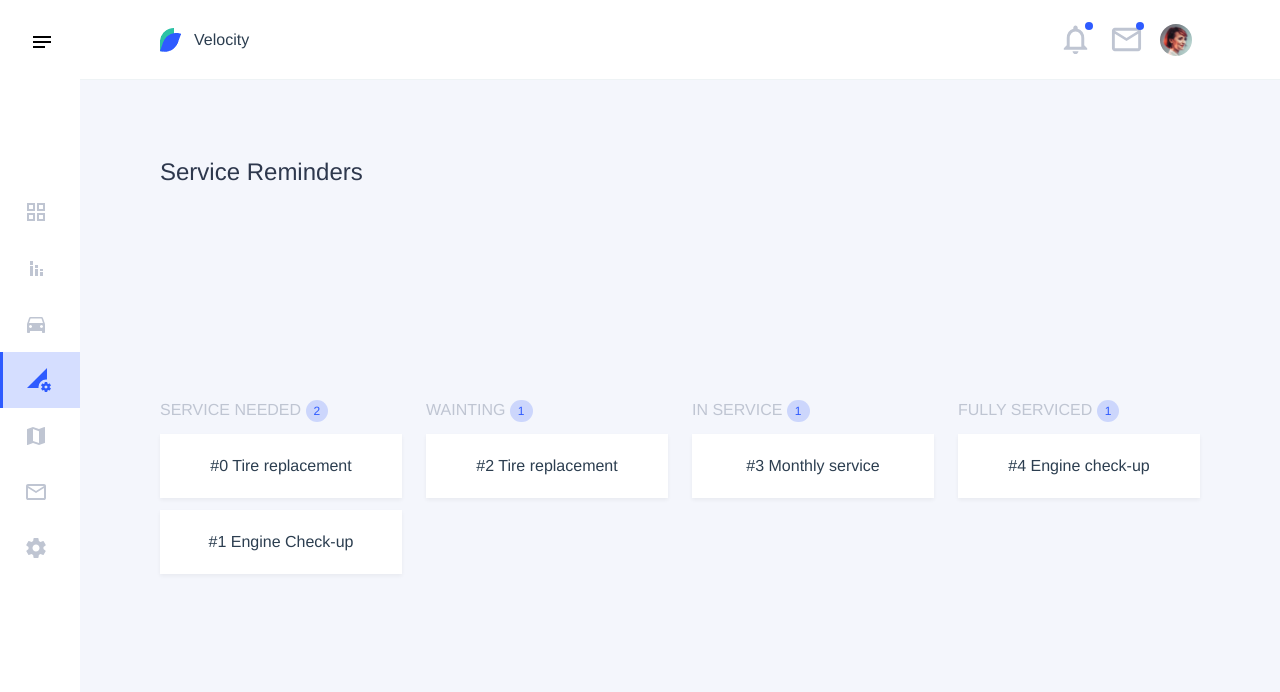
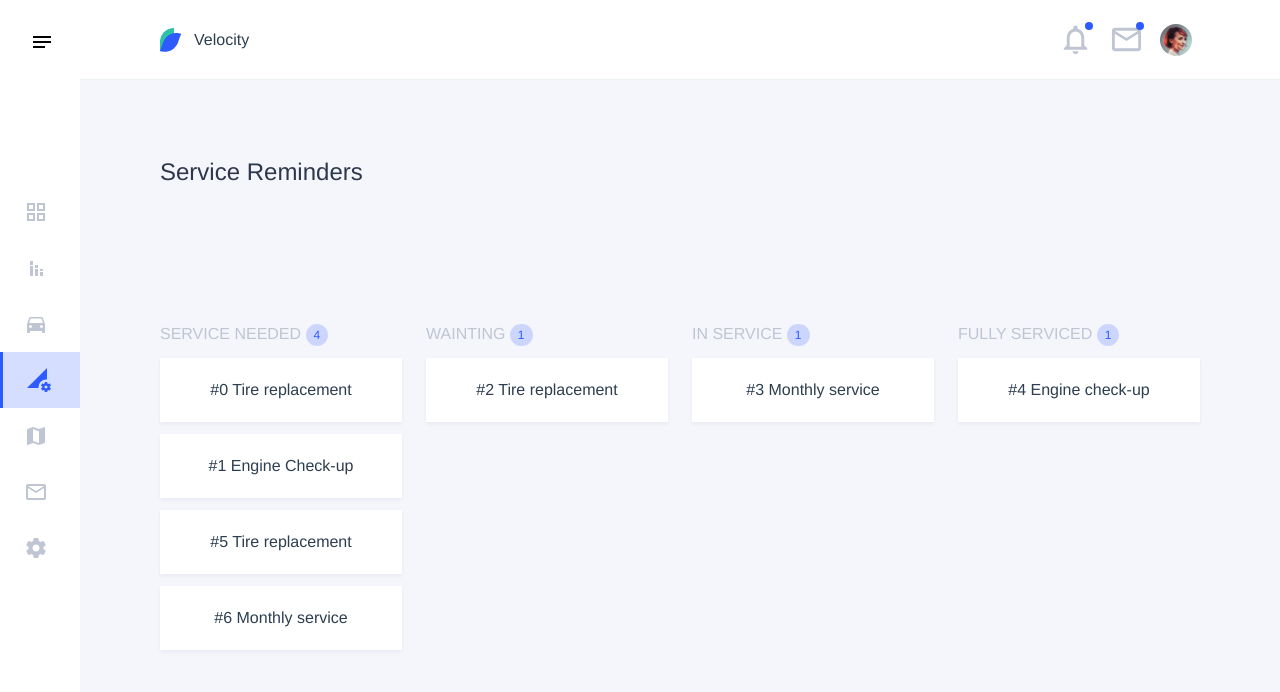
Before and after one commit to atcha/vue-velocity, a Vue app: page /service-reminders in a window 1280 px wide. Shown: the top 692 px of the page. Built offline with nearby package versions, Linux system fonts and the light colour scheme.

Commit message:
Upd(Kanban) : better animation between cards

```diff
--- a/src/components/TaskLane.vue
+++ b/src/components/TaskLane.vue
@@ -1,11 +1,15 @@
 <template>
     <div>
-        <h3 class="uppercase text-gray-1 text-left">{{ title }} <span class="rounded-full px-2 py-1 bg-primary-light text-primary-normal text-xs leading-none">{{itemCount}}</span></h3>
+        <h3 class="uppercase text-gray-1 text-left">{{ title }} <span
+                class="rounded-full px-2 py-1 bg-primary-light text-primary-normal text-xs leading-none">{{itemCount}}</span>
+        </h3>
         <div class="mt-3">
-            <draggable v-model="draggables" :options="{ group: 'default' }">
-                <div v-for="item in items" :key="item.id">
-                    <item class="mb-3" :item="item"></item>
-                </div>
+            <draggable v-model="draggables" :options="dragOptions">
+                <transition-group type="transition" name="flip-list">
+                    <div v-for="item in items" :key="item.id">
+                        <item class="mb-3" :item="item"></item>
+                    </div>
+                </transition-group>
             </draggable>
         </div>
     </div>
@@ -14,6 +18,7 @@
 <script>
     import Draggable from 'vuedraggable';
     import TaskCard from "./TaskCard";
+
     export default {
         name: "TaskLane",
         components: {
@@ -21,6 +26,16 @@
             draggable: Draggable
         },
         props: ['items', 'title', 'id'],
+        data() {
+            return {
+                dragOptions: {
+                    animation: 200,
+                    group: "description",
+                    disabled: false,
+                    ghostClass: "ghost"
+                }
+            }
+        },
         computed: {
             itemCount() {
                 if (!this.items) return '';
@@ -42,5 +57,11 @@
 </script>
 
 <style scoped>
-
+    .ghost {
+        opacity: 0.5;
+        background: #c8ebfb;
+    }
+    .flip-list-move {
+        transition: transform 0.5s;
+    }
 </style>
--- a/src/store.js
+++ b/src/store.js
@@ -21,6 +21,20 @@ export default new Vuex.Store({
                     price: 120,
                     info: "Engine Check-up",
                     date: "May 2"
+                },
+                {
+                    id: 5,
+                    name: "Eagle",
+                    price: 180,
+                    info: "Tire replacement",
+                    date: "June 6"
+                },
+                {
+                    id: 6,
+                    name: "Bebop",
+                    price: 1400,
+                    info: "Monthly service",
+                    date: "June 12"
                 }
             ],
             waiting: [
```
